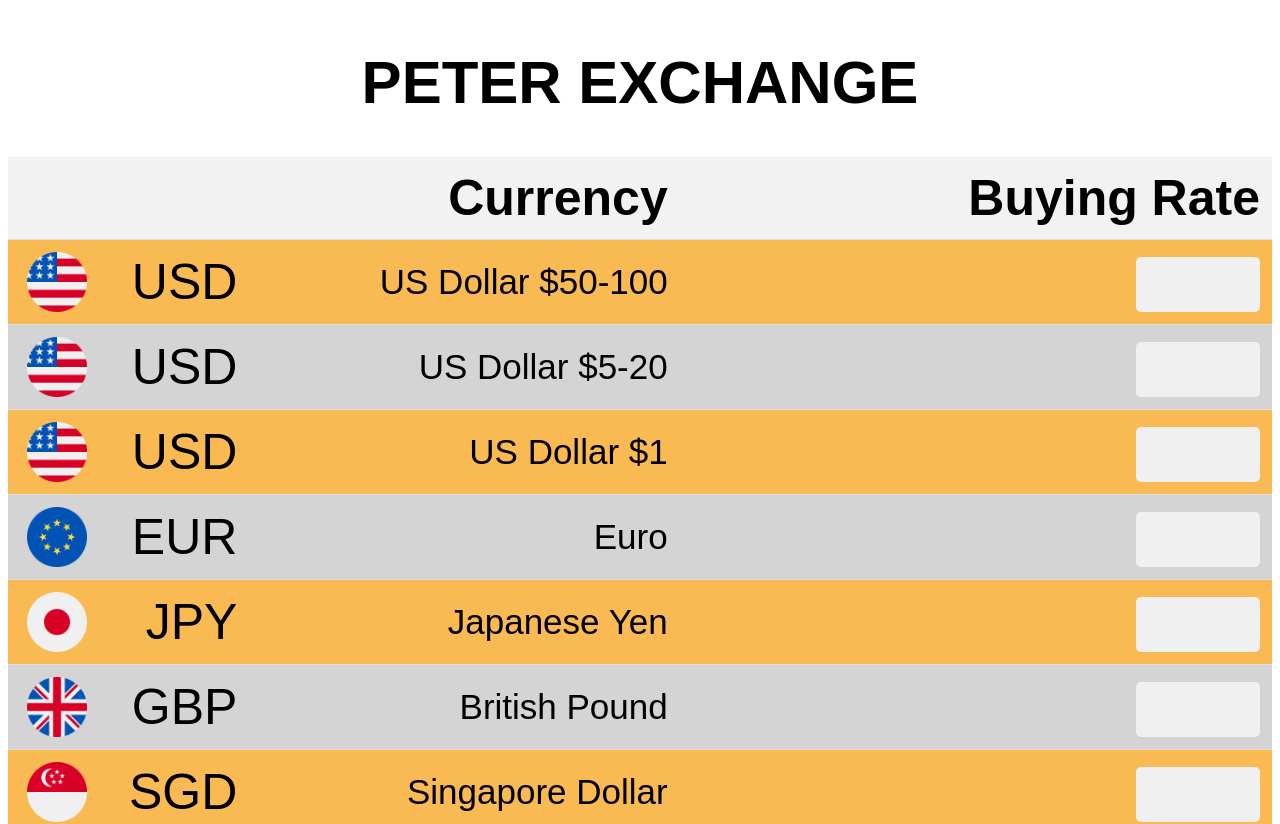
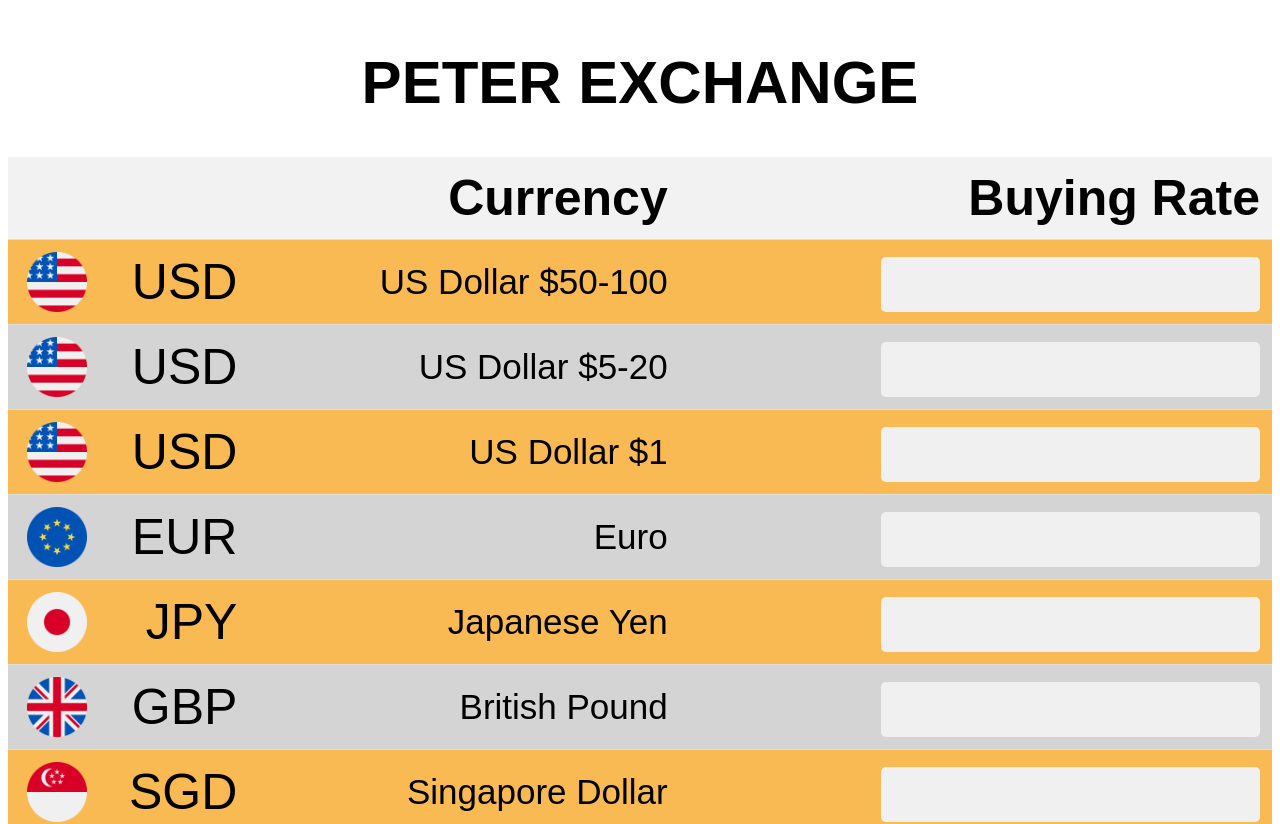
Before and after one commit to realpantagon/PETEX, a React (Create React App) app in the folder petex/: page / in a window 1280 px wide. Shown: the top 824 px of the page. Built offline with nearby package versions, Linux system fonts and the light colour scheme.

Commit message:
change input

```diff
--- a/petex/src/index.css
+++ b/petex/src/index.css
@@ -56,7 +56,7 @@ th {
 }
 
 .input {
-  width: 20%;
+  width: 65%;
   padding: 5px;
   font-size: 40px;
   border: none;
```
